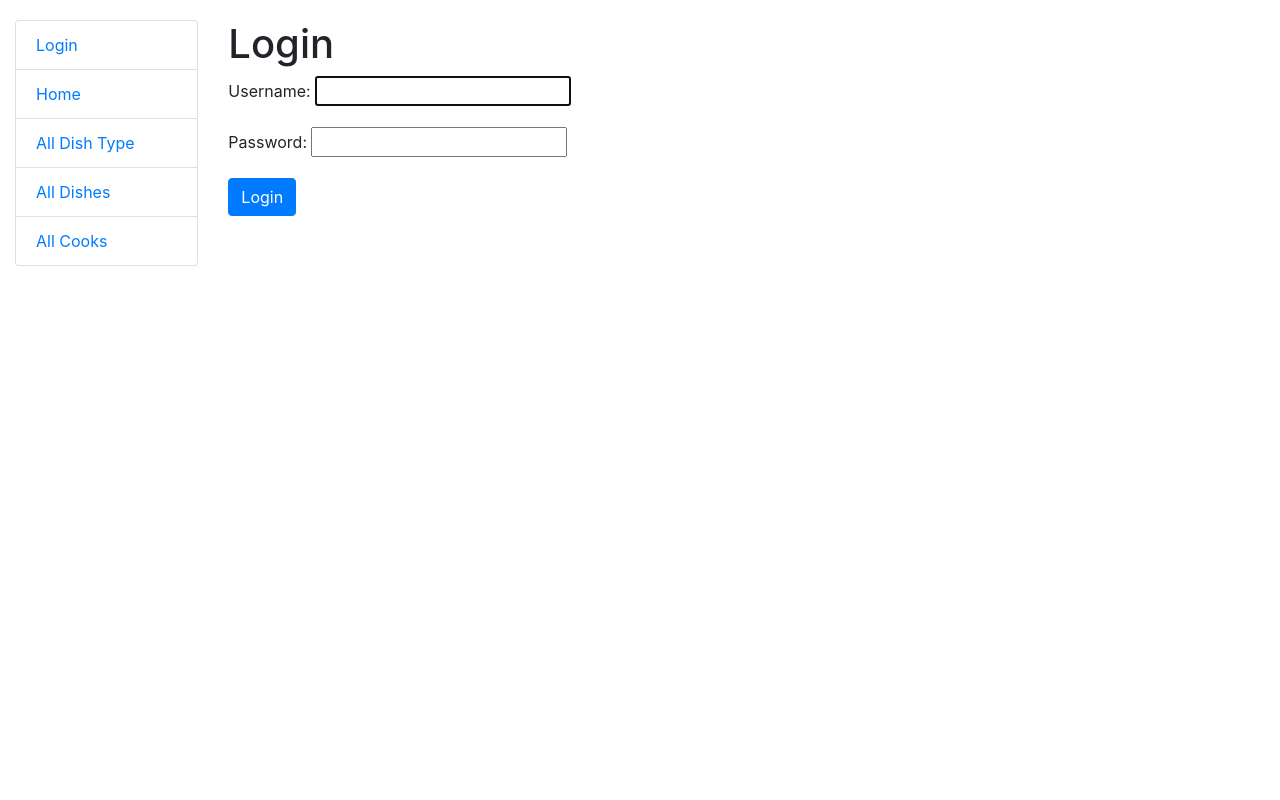
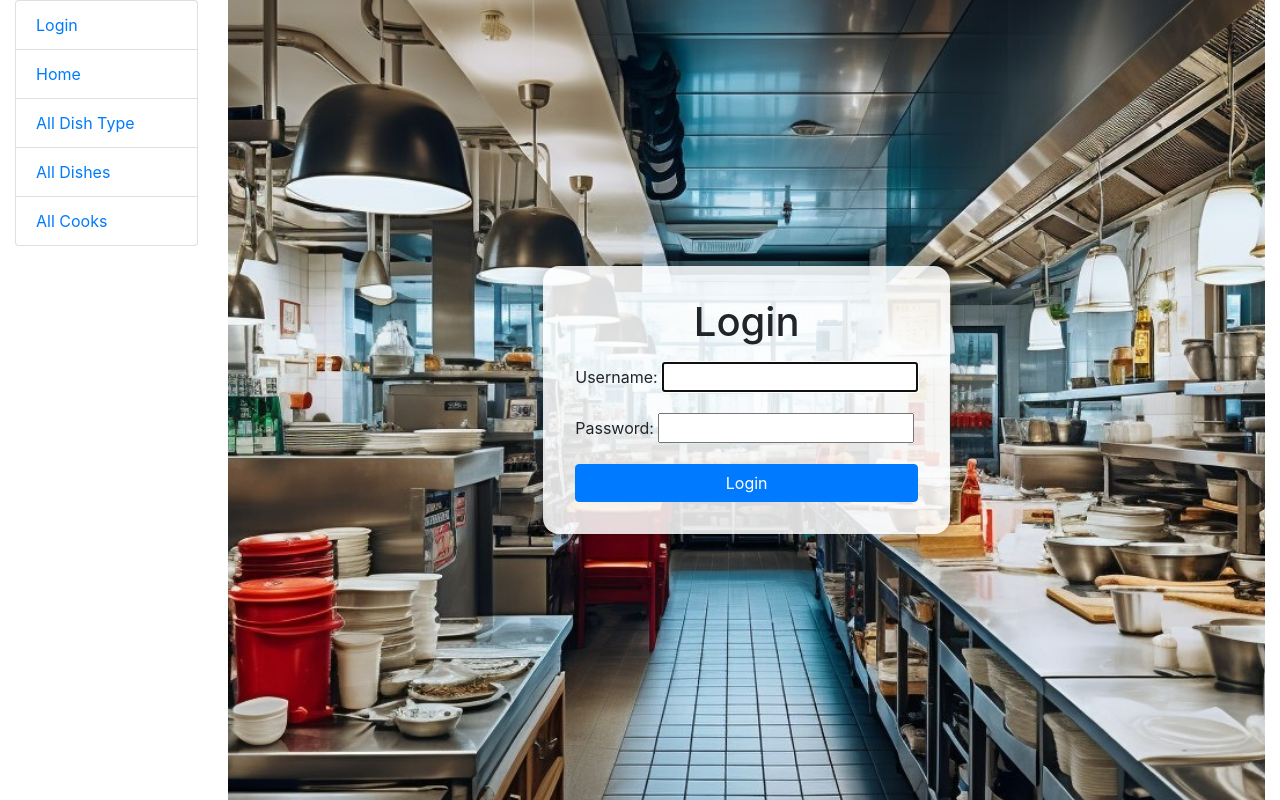
Before and after one commit to DevEvgeny/kitchen-service, a Django app: page /accounts/login/ in a window 1280 px wide. Run offline with Django 5.2, Linux system fonts and the light colour scheme.

Commit message:
add foto at login page

```diff
--- a/kitchen_service/settings.py
+++ b/kitchen_service/settings.py
@@ -124,9 +124,9 @@ USE_TZ = True
 # Static files (CSS, JavaScript, Images)
 # https://docs.djangoproject.com/en/5.2/howto/static-files/
 
-STATIC_URL = "static/"
+STATIC_URL = "/static/"
 
-STATICFILES_DIRS = (BASE_DIR / "static",)
+STATICFILES_DIRS = [BASE_DIR / "static"]
 
 STATIC_ROOT = BASE_DIR / "staticfiles"
 
--- a/static/css/styles.css
+++ b/static/css/styles.css
@@ -1,8 +1,29 @@
-body {
-    margin-top: 20px;
+body, html {
+    margin: 0;
+    padding: 0;
+    height: 100%;
 }
 
-.link-to-page {
-    float: right;
-    margin: 0 2px 0 2px;
+.login-page {
+    background-image: url("/static/img/kitchen.jpeg");
+    background-size: cover;
+    background-position: center;
+    background-repeat: no-repeat;
+    height: 100vh;
+    display: flex;
+    align-items: center;
+    justify-content: center;
 }
+
+.login-form {
+    background-color: rgba(255, 255, 255, 0.85); /* полупрозрачный белый */
+    padding: 2rem;
+    border-radius: 1rem;
+    min-width: 300px;
+    box-shadow: 0 0 20px rgba(0, 0, 0, 0.3);
+
+}
+
+.mb-3 {
+    text-align: center;
+}
--- a/templates/base.html
+++ b/templates/base.html
@@ -12,6 +12,7 @@
   {% block title %}<title>Kitchen</title>{% endblock %}
 </head>
 <body>
+
 <div class="container-fluid">
   <div class="row">
     <div class="col-sm-2">
--- a/templates/registration/login.html
+++ b/templates/registration/login.html
@@ -1,10 +1,14 @@
 {% extends "base.html" %}
+{% load static %}
 
 {% block content %}
+  <div class="login-page">
+    <div class="login-form">
       {% if form.errors %}
-    <p>Your username and password didn't match. Please try again.</p>
+        <p class="text-danger">Your username and password didn't match. Please try again.</p>
       {% endif %}
-  <h1>Login</h1>
+
+      <h1 class="mb-3">Login</h1>
 
       {% if next %}
         <p>Please login to see this page.</p>
@@ -12,8 +16,11 @@
 
       <form action="{% url 'login' %}" method="post">
         {% csrf_token %}
+
         {{ form.as_p }}
-    <input type="submit" value="Login" class="btn btn-primary" />
+        <input type="submit" value="Login" class="btn btn-primary w-100" />
         <input type="hidden" name="next" value="{{ next }}" />
       </form>
+    </div>
+  </div>
 {% endblock %}
```
Also changed, not shown: static/img/kitchen.jpeg (added). Lines whose indentation alone changed are shown as unchanged.
